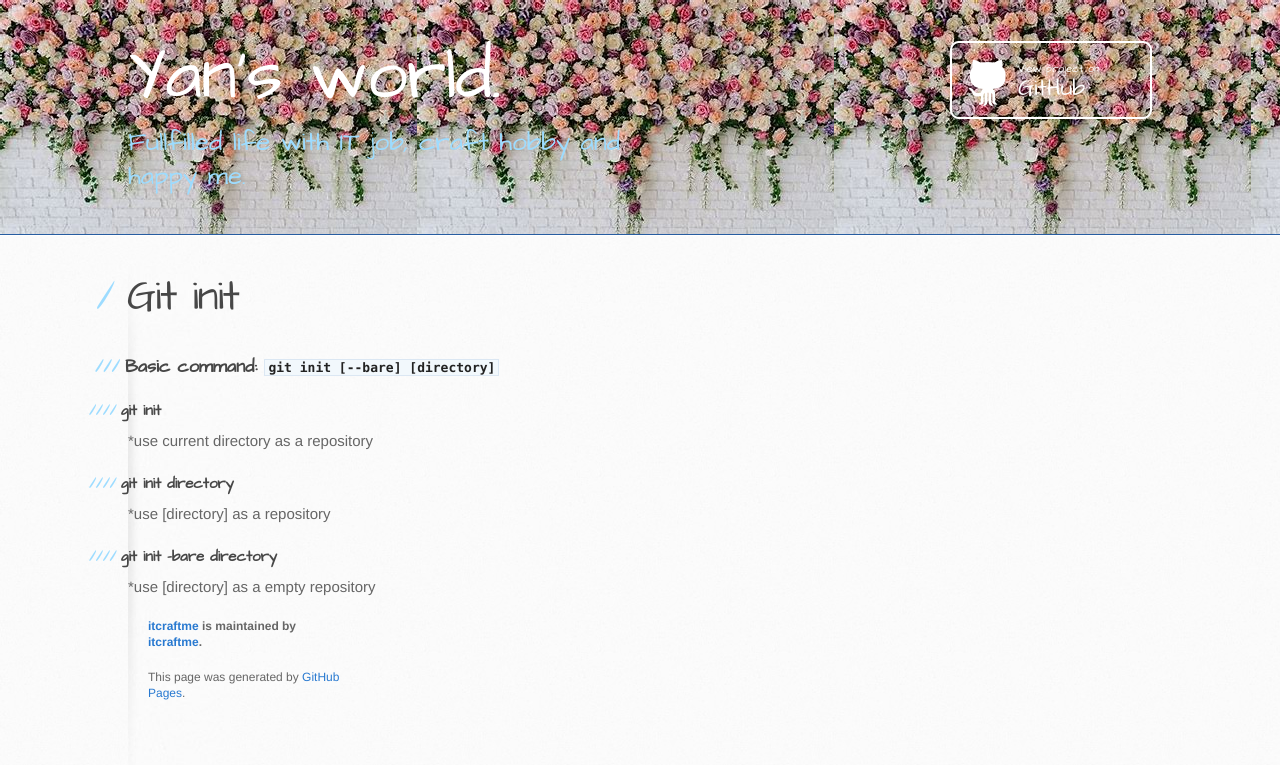
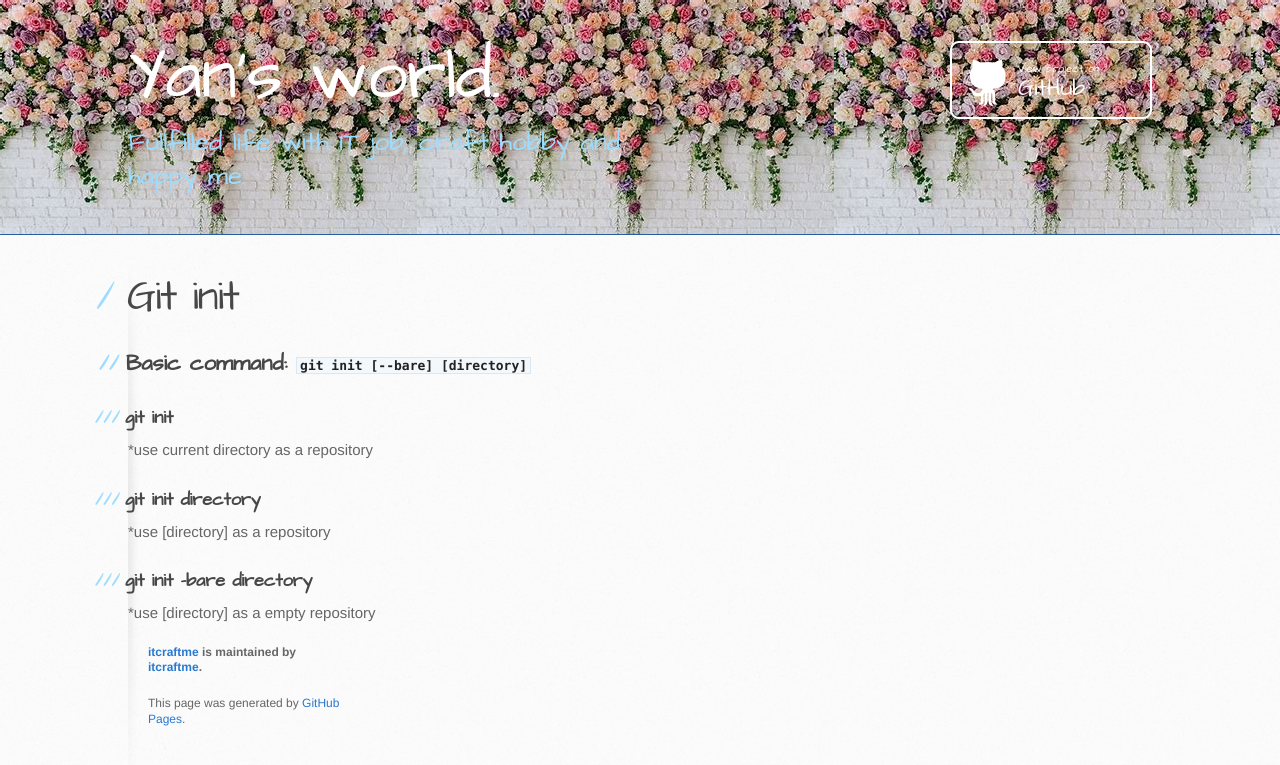
Before and after one commit to itcraftme/itcraftme, a Jekyll site: the page built from docs/it/git.md, in a window 1280 px wide. Shown: the top 765 px of the page. Built offline with Jekyll 4.4.1, drawn with Linux system fonts in a browser that asks for light colours; our own code applies the rules of GitHub Pages for plain Markdown files.

Commit message:
Update git.md
Give a format

```diff
--- a/docs/it/git.md
+++ b/docs/it/git.md
@@ -1,8 +1,8 @@
 # Git init
-### Basic command: `git init [--bare] [directory]`
-#### git init
+## Basic command: `git init [--bare] [directory]`
+### git init
 *use current directory as a repository
-#### git init directory
+### git init directory
 *use [directory] as a repository
-#### git init --bare directory
+### git init --bare directory
 *use [directory] as a empty repository
```
